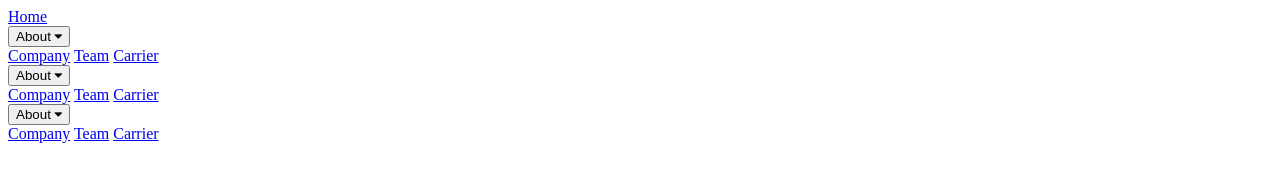
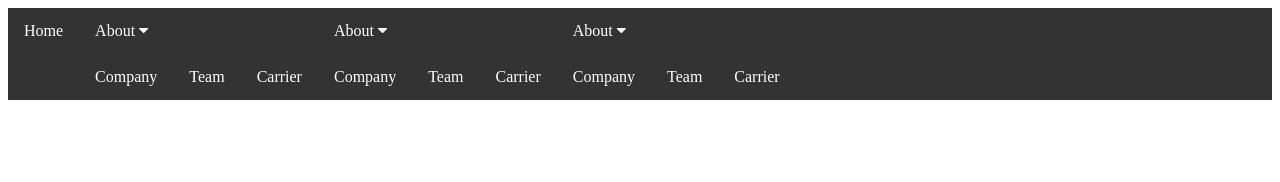
Before and after one commit to Mh-Alamin/html5-intro, a plain HTML site: page nested-menu.html in a window 1280 px wide. Drawn offline with Linux system fonts and the light colour scheme.

Commit message:
new css properties

```diff
--- a/nested-menu.html
+++ b/nested-menu.html
@@ -6,6 +6,7 @@
     <meta name="viewport" content="width=device-width, initial-scale=1.0">
     <!-- Load font awesome icons -->
 <link rel="stylesheet" href="https://cdnjs.cloudflare.com/ajax/libs/font-awesome/4.7.0/css/font-awesome.min.css">
+<link rel="stylesheet" href="nested.css">
 <title>Nested Menu</title>
 </head>
 <body>
--- a/nested.css
+++ b/nested.css
@@ -0,0 +1,43 @@
+/* The navigation menu */
+
+.navbar{
+    overflow: hidden;
+    background-color: #333;
+}
+
+/* Navigation links */
+
+.navbar a{
+    float: left;
+    font-size:16px;
+    color:white;
+    text-align:center;
+    padding:14px 16px;
+    text-decoration: none;
+}
+
+/* The subnavigation menu */
+
+.sub-menu{
+    float: left;
+    overflow: hidden;
+}
+
+/* Subnav button */
+
+.sub-menu .subnavbtn{
+    font-size:16px;
+    border:none;
+    outline: none;
+    color: white;
+    padding:14px 16px;
+    background-color:inherit;
+    font-family: inherit;
+    margin:0px;
+}
+
+/* Add a red background color to navigation links on hover */
+
+.navbar a:hover, .sub-menu:hover .subnavbtn{
+    background-color: red;
+}
```
